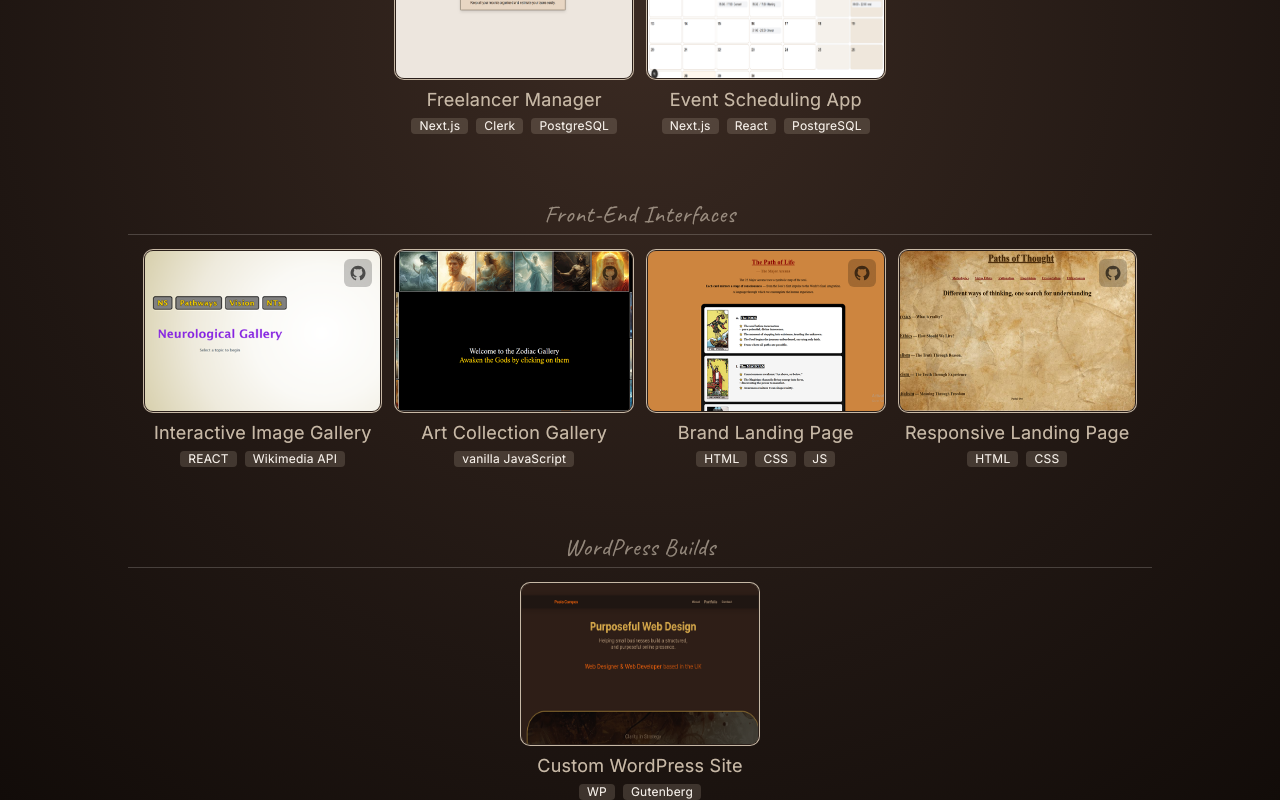
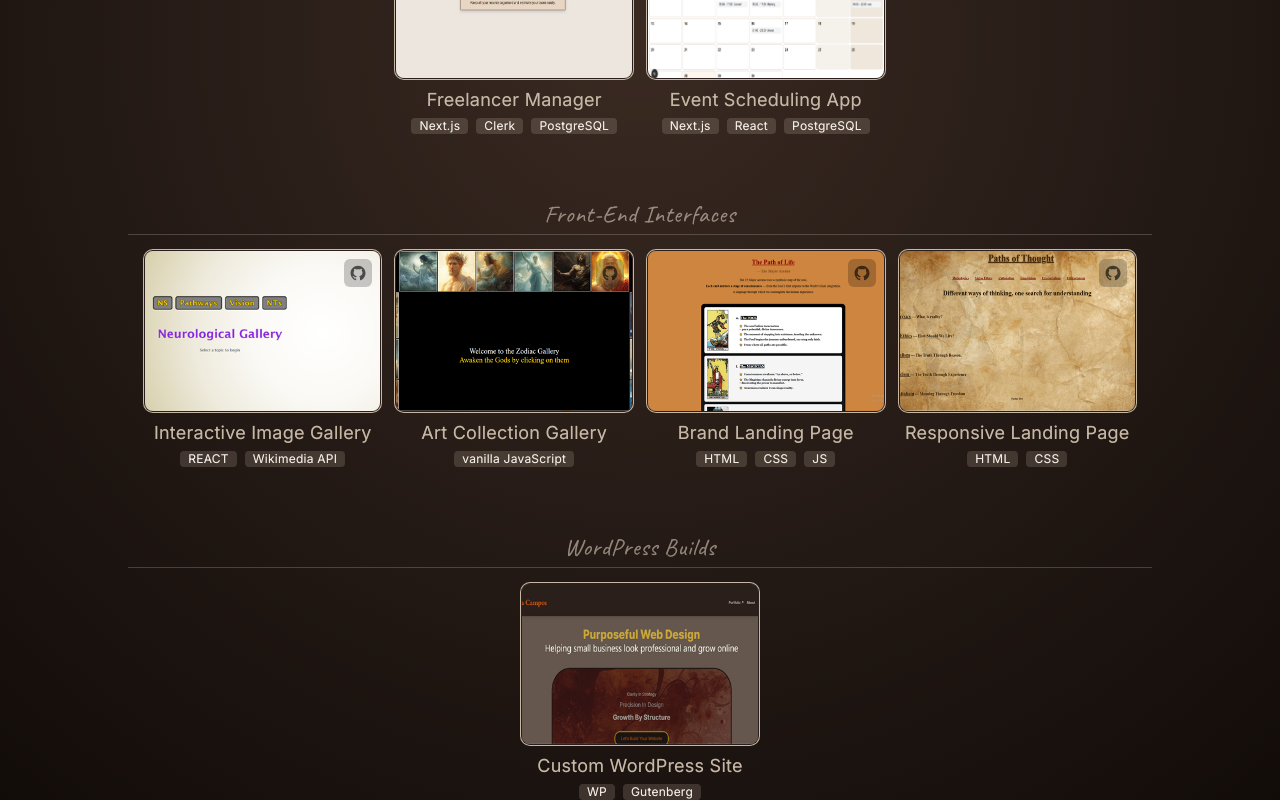
Before and after one commit to paolacampos-dev/portfolio, a Next.js app: page /projects in a window 1280 px wide. Shown: the part 727-1527 px from the top of the page. Built offline with nearby package versions, Linux system fonts and the light colour scheme; a web font is replaced by a local one.

Commit message:
Updated WP image

```diff
--- a/src/data/projectsData.ts
+++ b/src/data/projectsData.ts
@@ -72,7 +72,7 @@ const projectsData: Project[] = [
         id: 7,
         title: "Freelance WP Website ",
         type: "wordpress",
-        image: "WP.png",
+        image: "WP1.png",
         alt: "Homepage of custom WordPress website with modern layout and warm color palette",
         live: "https://paolacampos.com/",
         description: "Custom WordPress Site",
```
Also changed, not shown: public/WP1.png (added).
